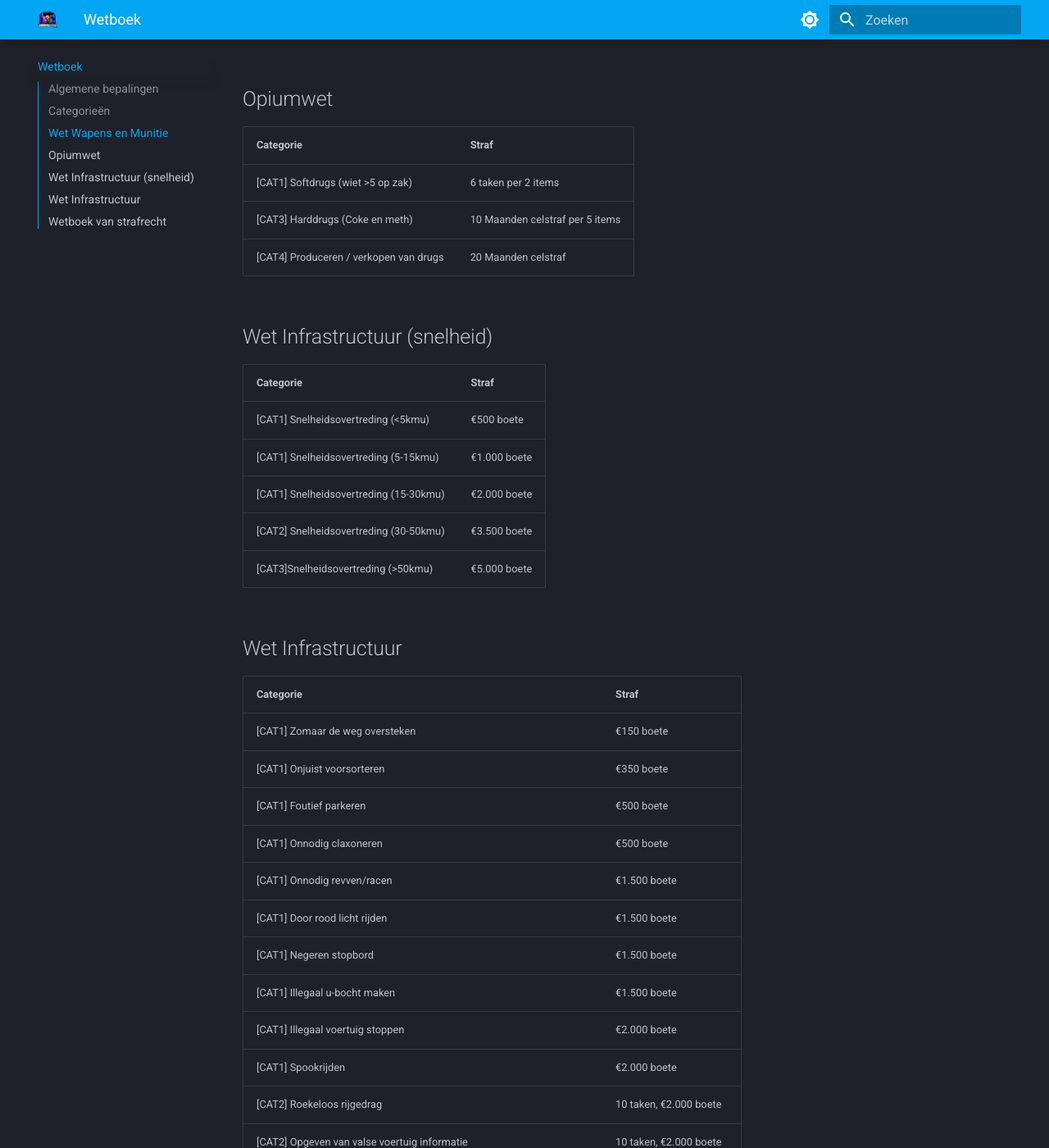
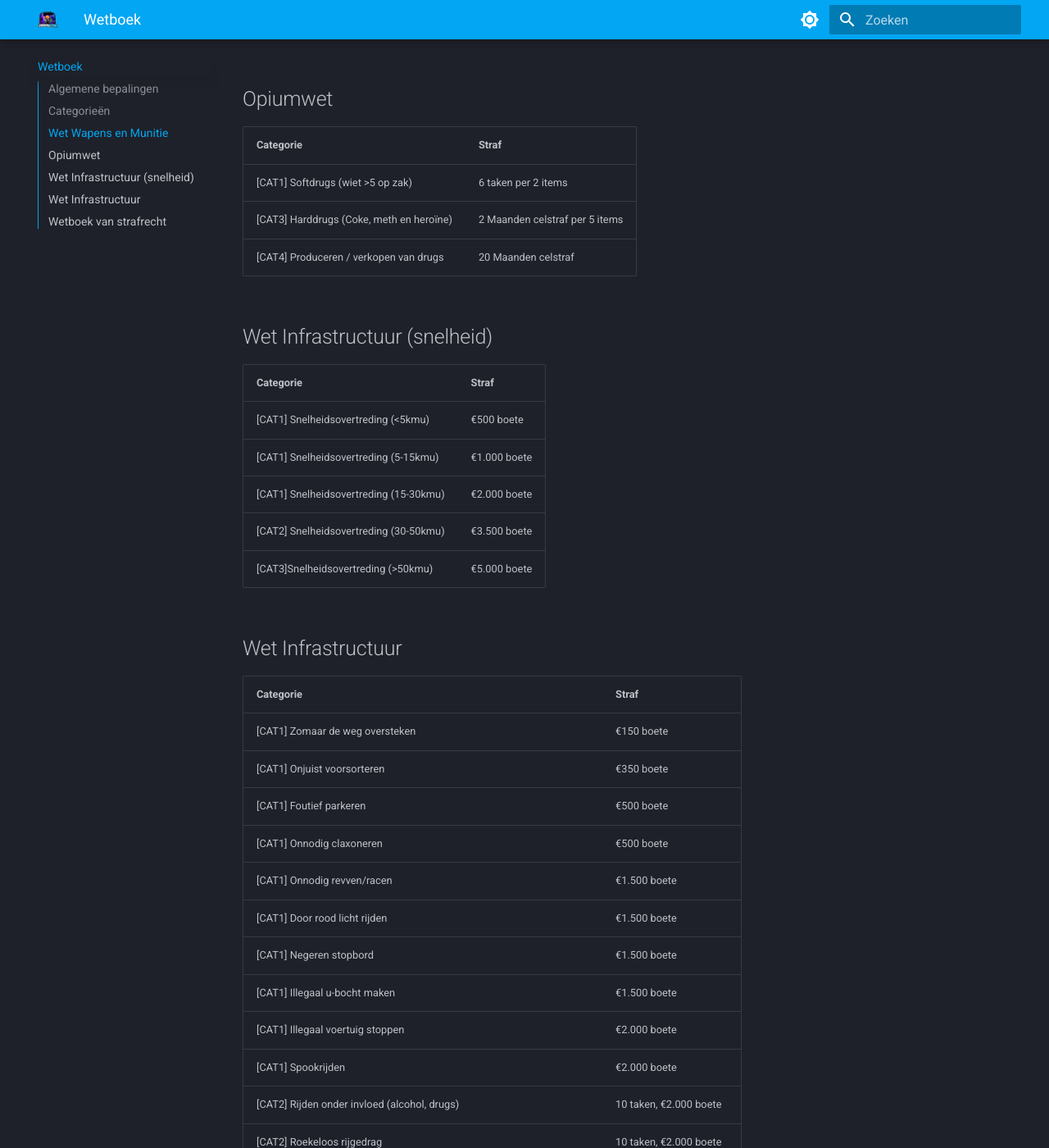
Before and after one commit to ZuiderStad-RP/regels, an MkDocs documentation site: the page built from docs/wetboek.md, in a window 1280 px wide and 1400 px high, scrolled down 1190 px. Shown: the whole window at 82% size. Built offline with MkDocs 1.6.1 and Material for MkDocs 9.7.7, drawn with Linux system fonts in a browser that asks for light colours; some of the changed text lies outside the part shown.

Commit message:
Update wetboek.md

```diff
--- a/docs/wetboek.md
+++ b/docs/wetboek.md
@@ -31,7 +31,7 @@ Hieronder zie je per categorie de borgsom die je kunt betalen om vrij te komen.
 <table>
 <thead><th>Categorie</th><th>Straf</th><tbody>
  <tr><td>[CAT1] Softdrugs (wiet >5 op zak)</td><td>6 taken per 2 items</td></tr>
- <tr><td>[CAT3] Harddrugs (Coke en meth)</td><td>10 Maanden celstraf per 5 items</td></tr>
+ <tr><td>[CAT3] Harddrugs (Coke, meth en heroïne)</td><td>2 Maanden celstraf per 5 items</td></tr>
  <tr><td>[CAT4] Produceren / verkopen van drugs</td><td>20 Maanden celstraf</td></tr>
 </tbody></table>
 
@@ -58,6 +58,7 @@ Hieronder zie je per categorie de borgsom die je kunt betalen om vrij te komen.
  <tr><td>[CAT1] Illegaal u-bocht maken</td><td>€1.500 boete</td></tr>
  <tr><td>[CAT1] Illegaal voertuig stoppen</td><td>€2.000 boete</td></tr>
  <tr><td>[CAT1] Spookrijden</td><td>€2.000 boete</td></tr>
+ <tr><td>[CAT2] Rijden onder invloed (alcohol, drugs)</td><td>10 taken, €2.000 boete</td></tr>
  <tr><td>[CAT2] Roekeloos rijgedrag</td><td>10 taken, €2.000 boete</td></tr>
  <tr><td>[CAT2] Opgeven van valse voertuig informatie </td><td>10 taken, €2.000 boete</td></tr>
  <tr><td>[CAT2] Gestolen voertuig berijden </td><td>10 taken, €2.000 boete</td></tr>
```
Also changed, not shown: other parts of docs/wetboek.md (+1 -0 lines).
